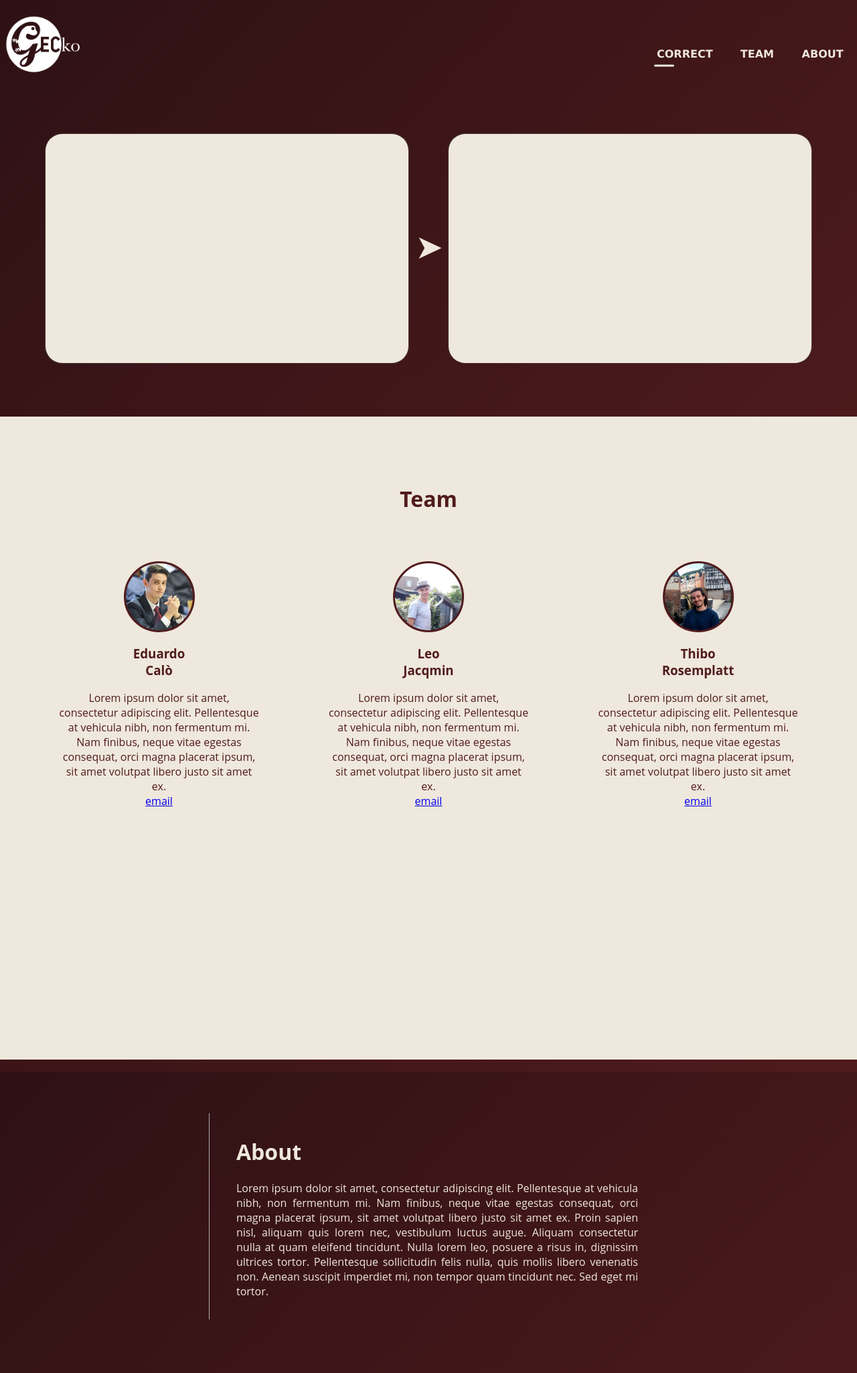
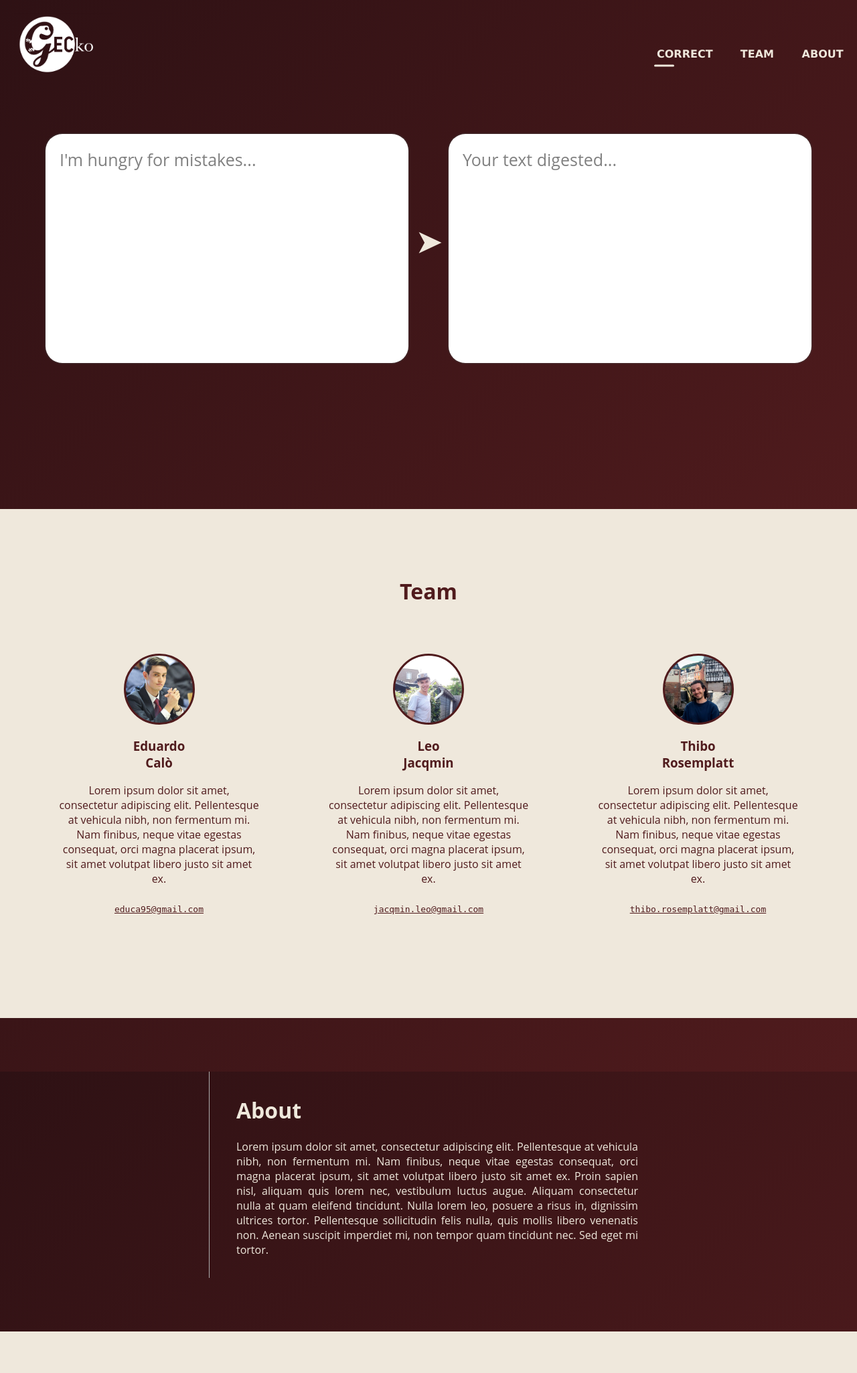
Before and after one commit to jacqle/GECko, a Flask app: page / in a window 1280 px wide. Shown: the whole page at 67% size. After the commit the page ends 1988 px from the top, so only its background shows below. Run offline with Flask 2, Linux system fonts and the light colour scheme; some web fonts are replaced.

Commit message:
website layout probably ready

```diff
--- a/code/webapp/static/css/style.css
+++ b/code/webapp/static/css/style.css
@@ -13,8 +13,9 @@ body {
     /* background-color: #000D06; */
     /* background: radial-gradient(ellipse at center,#126819 0,#0a3a16 100%); */
 
-    background: #0F2027;  /* fallback for old browsers */
-    background: linear-gradient(135deg, #2E1114 0%, #501B1D 100% );
+    background: #0F2027;
+    /* fallback for old browsers */
+    background: linear-gradient(135deg, #2E1114 0%, #501B1D 100%);
     /* background: linear-gradient(135deg, #305EE6 0%,#47F5BC 100%); */
     /* background: linear-gradient(to top, #003b1e, #11351d, #0F2027); W3C, IE 10+/ Edge, Firefox 16+, Chrome 26+, Opera 12+, Safari 7+ */
 
@@ -31,8 +32,7 @@ body {
 /* :::::::::: NAV BAR :::::::::::::::::::::::::::::::::::::::::::::::::::::: */
 /* ::::::::::::::::::::::::::::::::::::::::::::::::::::::::::::::::::::::::: */
 
-nav
-{
+nav {
     position: absolute;
     top: 10%;
     right: 0;
@@ -43,8 +43,7 @@ nav
     transform: translateY(-50%);
 }
 
-nav a
-{
+nav a {
     position: relative;
     width: 33.333%;
     display: table-cell;
@@ -57,8 +56,8 @@ nav a
     transition: 0.2s ease color;
 }
 
-nav a:before, nav a:after
-{
+nav a:before,
+nav a:after {
     content: "";
     position: absolute;
     border-radius: 50%;
@@ -66,16 +65,14 @@ nav a:before, nav a:after
     transition: 0.2s ease transform;
 }
 
-nav a:before
-{
+nav a:before {
     top: 0;
     left: 10px;
     width: 6px;
     height: 6px;
 }
 
-nav a:after
-{
+nav a:after {
     top: 5px;
     left: 18px;
     width: 4px;
@@ -83,8 +80,7 @@ nav a:after
 }
 
 
-#indicator
-{
+#indicator {
     position: absolute;
     left: 5%;
     bottom: 0;
@@ -95,23 +91,20 @@ nav a:after
     transition: 0.2s ease left;
 }
 
-nav a:hover
-{
-    color: ##efe8dc;
+nav a:hover {
+    color: #efe8dc;
 }
 
-nav a:hover:before, nav a:hover:after
-{
+nav a:hover:before,
+nav a:hover:after {
     transform: scale(1);
 }
 
-nav a:nth-child(2):hover ~ #indicator
-{
+nav a:nth-child(2):hover~#indicator {
     left: 44%;
 }
 
-nav a:nth-child(3):hover ~ #indicator
-{
+nav a:nth-child(3):hover~#indicator {
     left: 72%;
 }
 
@@ -120,11 +113,12 @@ nav a:nth-child(3):hover ~ #indicator
 /* ::::::::::::::::::::::::::::::::::::::::::::::::::::::::::::::::::::::::: */
 
 header {
-    text-align: center;
+    text-align: left;
     /* background-color:#012615; */
     /* outline: 1px solid purple; */
     height: 100px;
     margin-top: 20px;
+    margin-left: 20px;
 }
 
 .logo-container {
@@ -136,6 +130,10 @@ header {
 }
 
 
+div:empty:before {
+    content: attr(data-placeholder);
+    color: gray
+}
 
 .sticky {
     position: fixed;
@@ -143,7 +141,7 @@ header {
     width: 100%
 }
 
-.sticky + .content {
+.sticky+.content {
     padding-top: 102px;
 }
 
@@ -151,6 +149,10 @@ header {
 /* ::::::::::: MAIN :::::::::::::::::::::::::::::::::::::::::::::::::::::::: */
 /* ::::::::::::::::::::::::::::::::::::::::::::::::::::::::::::::::::::::::: */
 
+.transparent-container {
+    height: 80vh;
+    background-color: transparent;
+}
 
 .text-box {
     /* outline: 1px solid red; */
@@ -158,10 +160,11 @@ header {
     font-size: 30px;
     width: 500px;
     min-height: 300px;
-    background-color: #efe8dc
+    background-color: white
 }
 
-#textarea-input, #textarea-output {
+#textarea-input,
+#textarea-output {
     text-align: left;
     padding: 20px;
     border: 1px solid rgb(255 255 255 / 15%);
@@ -175,7 +178,7 @@ header {
     height: 150px;
 }
 
-#text-box-input:focus{
+#text-box-input:focus {
     box-shadow: inset 0 0 1px 1px rgb(227, 255, 234);
 }
 
@@ -191,15 +194,13 @@ header {
     padding: 80px 0;
     margin: auto;
     /* outline: 1px solid green; */
-    display:inline-flex;
+    display: inline-flex;
     /* line-height: 430px; */
 }
 
-fieldset.inputs{
+fieldset.inputs {
     border: 0;
 }
-
-
 
 .arrow-button {
     /* position: absolute; */
@@ -207,20 +208,22 @@ fieldset.inputs{
     font-family: "Verdana", sans-serif;
     text-transform: uppercase;
     background: transparent;
-    height: 40px;
+    height: 0px;
     width: 40px;
-    padding: 140px 10px 140px 10px;
+    margin-top: 3.5cm;
+    padding: 0px 10px 0px 10px;
     color: #efe8dc;
     font-size: 50px;
     -webkit-transition: all 0.3 ease;
     transition: all 0.3 ease;
     cursor: pointer;
     border-radius: 100%;
-    vertical-align: middle;
     /* outline: 1px solid yellow; */
 }
 
-.arrow-button:hover,.arrow-button:active,.arrow-button:focus {
+.arrow-button:hover,
+.arrow-button:active,
+.arrow-button:focus {
     /* color: #7096E0; */
     color: #B4A696;
     background: transparent;
@@ -232,8 +235,8 @@ fieldset.inputs{
 .team {
     padding: 80px 0;
     width: 100%;
-    height: 100vh;
-    background-color:#efe8dc;
+    height: 75vh;
+    background-color: #efe8dc;
     font-family: 'Open Sans', sans-serif;
 }
 
@@ -249,7 +252,7 @@ fieldset.inputs{
     /* outline: 1px dashed pink; */
 }
 
-.team-member{
+.team-member {
     margin: 0 15px;
     color: #501B1D;
     width: 300px;
@@ -265,7 +268,7 @@ fieldset.inputs{
     margin-bottom: 50px;
 }
 
-.team-member-picture{
+.team-member-picture {
     width: 100px;
     height: 100px;
     border-radius: 100%;
@@ -275,15 +278,15 @@ fieldset.inputs{
     background-size: 100px 100px;
 }
 
-.team-member-picture#eduardo-picture{
+.team-member-picture#eduardo-picture {
     background-image: url("../img/edu.jpeg");
 }
 
-.team-member-picture#leo-picture{
+.team-member-picture#leo-picture {
     background-image: url("../img/leo.jpeg");
 }
 
-.team-member-picture#thibo-picture{
+.team-member-picture#thibo-picture {
     background-image: url("../img/thi.jpeg");
 }
 
@@ -293,7 +296,7 @@ footer {
     padding: 80px 0;
     width: 100%;
     /* height: 500px; */
-    background-color:transparent;
+    background-color: transparent;
     color: #efe8dc;
     display: flex;
     flex-wrap: wrap;
--- a/code/webapp/templates/base.html
+++ b/code/webapp/templates/base.html
@@ -38,25 +38,29 @@
         </div>
 
         <nav>
-            <a href="#">CORRECT</a>
-            <a href="#">TEAM</a>
-            <a href="#">ABOUT</a>
+            <a href="#correct">CORRECT</a>
+            <a href="#team">TEAM</a>
+            <a href="#about">ABOUT</a>
             <div id="indicator"></div>
         </nav>
 
     </header>
 
     <!--corrector-->
+    <div class="transparent-container">
+
         <div class="textboxes-container">
-        <div contenteditable="true" class="text-box" id="textarea-input">
-        </div>
+            <div contenteditable="true" class="text-box" id="textarea-input"
+                data-placeholder="I'm hungry for mistakes..."></div>
             <div class="arrow-button">
                 ➤
             </div>
-        <div class="text-box" id="textarea-output">
-        </div>
+            <div class="text-box" id="textarea-output" data-placeholder="Your text digested..."></div>
         </div>
 
+    </div>
+
+    <a name="team"></a>
     <div class="team">
 
         <div class="team-title">
@@ -70,10 +74,13 @@
                     <!-- <img src="../static/img/0.jpeg" width="100" height="100"> -->
                 </div>
                 <h3>Eduardo<br>Calò</h3>
-            <span>Lorem ipsum dolor sit amet, consectetur adipiscing elit. Pellentesque at vehicula nibh, non fermentum mi.
-                Nam finibus, neque vitae egestas consequat, orci magna placerat ipsum, sit amet volutpat libero justo sit
+                <span>Lorem ipsum dolor sit amet, consectetur adipiscing elit. Pellentesque at vehicula nibh, non
+                    fermentum mi.
+                    Nam finibus, neque vitae egestas consequat, orci magna placerat ipsum, sit amet volutpat libero
+                    justo sit
                     amet ex. </span><br>
-            <a class="email" href="educa95@gmail.com"><span>email</span></a>
+                <a class="email" href="mailto:educa95@gmail.com"
+                    style="color:#501B1D;"><span><br><code>educa95<code>@</code>gmail.com</code></span></a>
             </div>
 
             <!-- member2-->
@@ -82,10 +89,13 @@
                     <!-- <img src="../static/img/leo.jpeg" width="100" height="100"> -->
                 </div>
                 <h3>Leo<br>Jacqmin</h3>
-            <span>Lorem ipsum dolor sit amet, consectetur adipiscing elit. Pellentesque at vehicula nibh, non fermentum mi.
-                Nam finibus, neque vitae egestas consequat, orci magna placerat ipsum, sit amet volutpat libero justo sit
+                <span>Lorem ipsum dolor sit amet, consectetur adipiscing elit. Pellentesque at vehicula nibh, non
+                    fermentum mi.
+                    Nam finibus, neque vitae egestas consequat, orci magna placerat ipsum, sit amet volutpat libero
+                    justo sit
                     amet ex. </span><br>
-            <a class="email" href="jacqmin.leo@gmail.com"><span>email</span></a>
+                <a class="email" href="mailto:jacqmin.leo@gmail.com"
+                    style="color:#501B1D;"><span><br><code>jacqmin.leo<code>@</code>gmail.com</code></span></a>
             </div>
 
             <!-- member3-->
@@ -94,10 +104,13 @@
                     <!-- <img src="../static/img/thi.jpeg" width="100" height="100"> -->
                 </div>
                 <h3>Thibo<br>Rosemplatt</h3>
-            <span>Lorem ipsum dolor sit amet, consectetur adipiscing elit. Pellentesque at vehicula nibh, non fermentum mi.
-                Nam finibus, neque vitae egestas consequat, orci magna placerat ipsum, sit amet volutpat libero justo sit
+                <span>Lorem ipsum dolor sit amet, consectetur adipiscing elit. Pellentesque at vehicula nibh, non
+                    fermentum mi.
+                    Nam finibus, neque vitae egestas consequat, orci magna placerat ipsum, sit amet volutpat libero
+                    justo sit
                     amet ex. </span><br>
-            <a class="email" href="thibo.rosemplatt@gmail.com>"><span>email</span></a>
+                <a class="email" href="mailto:thibo.rosemplatt@gmail.com"
+                    style="color:#501B1D;"><span><br><code>thibo.rosemplatt<code>@</code>gmail.com</code></span></a>
             </div>
 
         </div>
@@ -108,12 +121,16 @@
         <!--about-->
 
         <div class="container-about">
-            <h1>About</h1>
-            <p> Lorem ipsum dolor sit amet, consectetur adipiscing elit. Pellentesque at vehicula nibh, non fermentum mi.
-                Nam finibus, neque vitae egestas consequat, orci magna placerat ipsum, sit amet volutpat libero justo sit
-                amet ex. Proin sapien nisl, aliquam quis lorem nec, vestibulum luctus augue. Aliquam consectetur nulla at
+            <h1><a name="about">About</a></h1>
+            <p> Lorem ipsum dolor sit amet, consectetur adipiscing elit. Pellentesque at vehicula nibh, non fermentum
+                mi.
+                Nam finibus, neque vitae egestas consequat, orci magna placerat ipsum, sit amet volutpat libero justo
+                sit
+                amet ex. Proin sapien nisl, aliquam quis lorem nec, vestibulum luctus augue. Aliquam consectetur nulla
+                at
                 quam eleifend tincidunt. Nulla lorem leo, posuere a risus in, dignissim ultrices tortor. Pellentesque
-                sollicitudin felis nulla, quis mollis libero venenatis non. Aenean suscipit imperdiet mi, non tempor quam
+                sollicitudin felis nulla, quis mollis libero venenatis non. Aenean suscipit imperdiet mi, non tempor
+                quam
                 tincidunt nec. Sed eget mi tortor.</p>
         </div>
     </footer>
```
Lines whose indentation alone changed are shown as unchanged.
